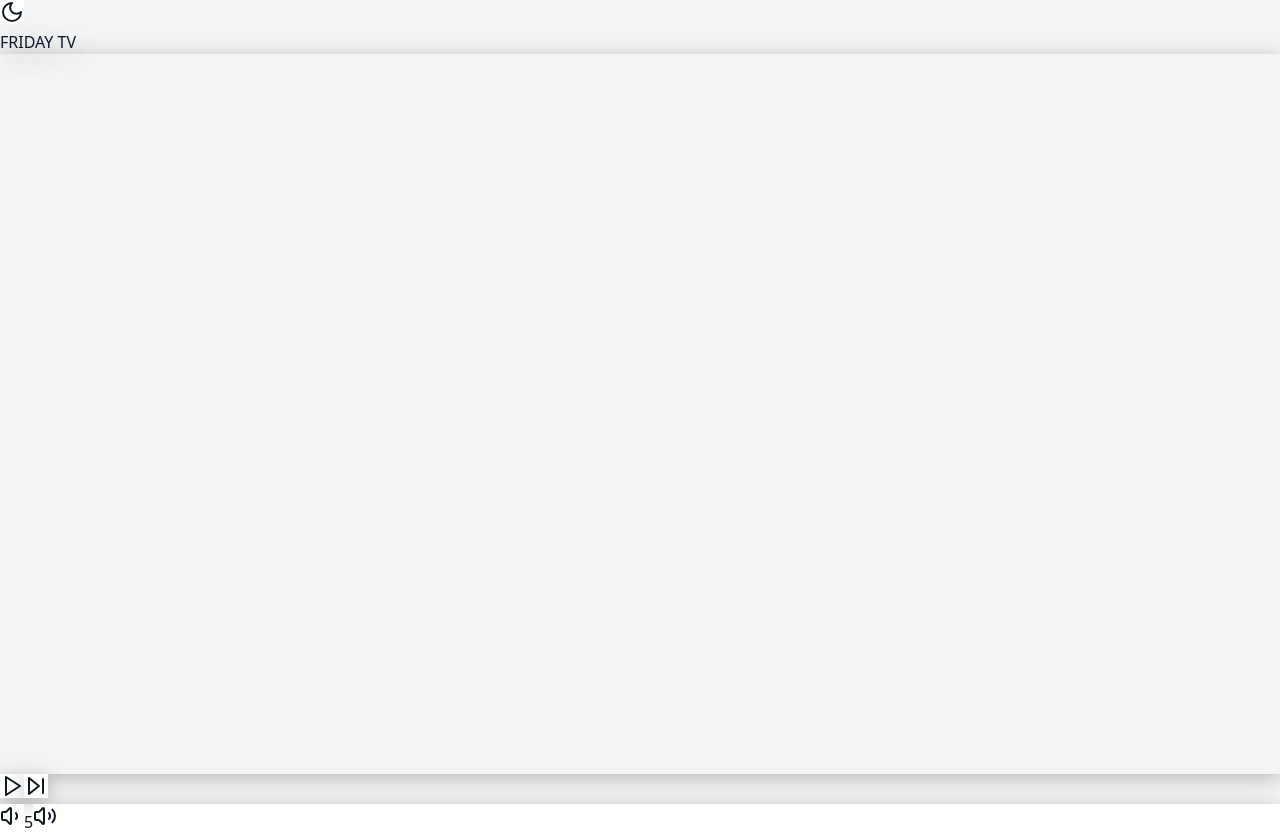
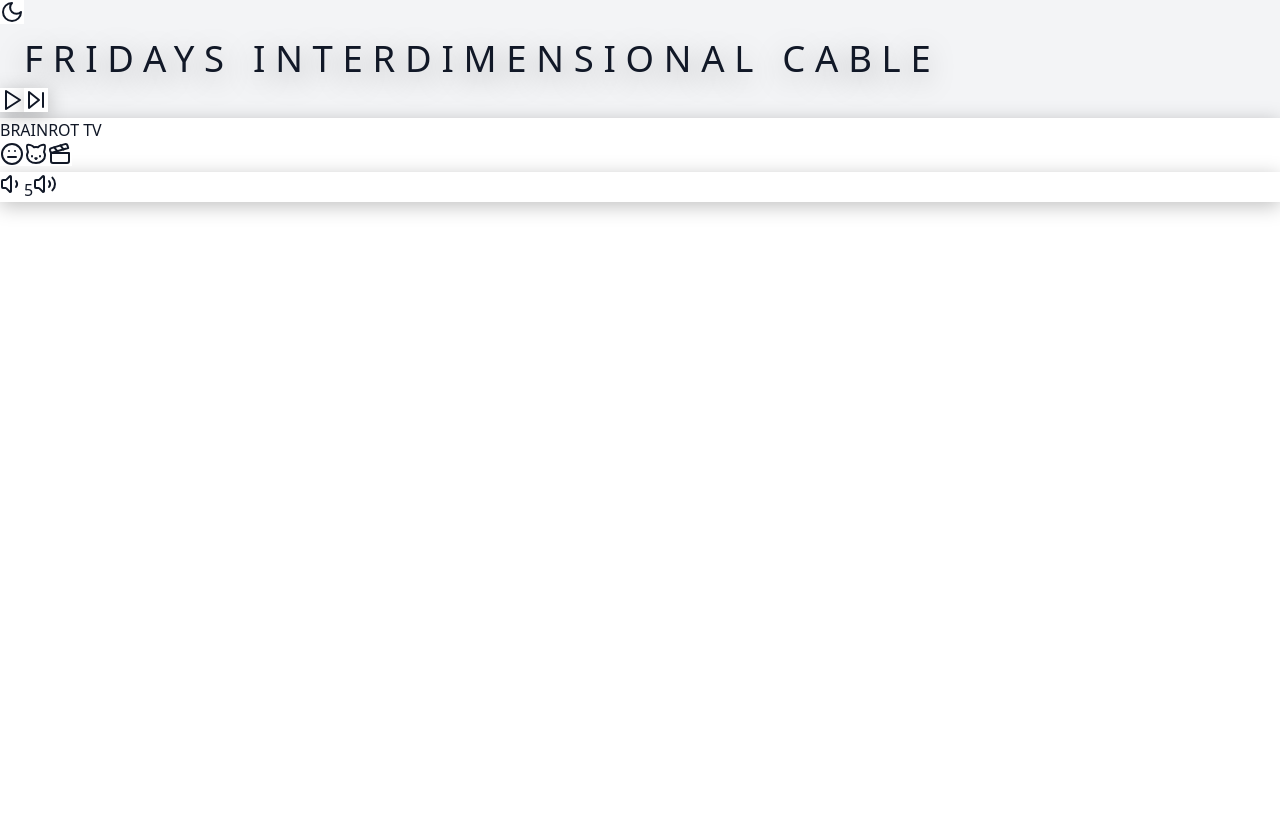
Before and after one commit to NatalieFromCalifornia/friday-tv, a React (Vite) app: page / in a window 1280 px wide. After the commit the page ends 800 px from the top, so only its background shows below. Built offline with nearby package versions, Linux system fonts and the light colour scheme.

Commit message:
added channels button

```diff
--- a/src/VideoPlayer.tsx
+++ b/src/VideoPlayer.tsx
@@ -1,6 +1,6 @@
 // Import required dependencies
 import React, { useState, useEffect } from 'react';
-import { Moon, Sun, Play, Pause, SkipForward, Volume1, Volume2 } from 'lucide-react';
+import { Moon, Sun, Play, Pause, SkipForward, Volume1, Volume2, Meh, Cat, Clapperboard } from 'lucide-react';
 
 // Interface for shadow styles
 interface ShadowStyle extends React.CSSProperties {
@@ -12,21 +12,6 @@ interface ShadowStyle extends React.CSSProperties {
 // Main VideoPlayer component
 const VideoPlayer: React.FC = () => {
   const containerRef = React.useRef<HTMLDivElement>(null);
-  const [containerWidth, setContainerWidth] = useState<number>(0);
-
-  // Update container width on mount and window resize
-  useEffect(() => {
-    const updateWidth = () => {
-      if (containerRef.current) {
-        const width = containerRef.current.offsetWidth;
-        setContainerWidth(width);
-      }
-    };
-
-    updateWidth();
-    window.addEventListener('resize', updateWidth);
-    return () => window.removeEventListener('resize', updateWidth);
-  }, []);
 
   // YouTube playlist ID - replace with your own
   const PLAYLIST_ID = 'PLGuEiIpCwgO1N8uHEq-v88e0_PPDhQJEu';
@@ -37,6 +22,7 @@ const VideoPlayer: React.FC = () => {
   const [volume, setVolume] = useState<number>(5.0);
   const [player, setPlayer] = useState<YT.Player | null>(null);
   const [playedVideos, setPlayedVideos] = useState<string[]>([]);
+  const [currentChannel, setCurrentChannel] = useState<string>('BRAINROT')
 
   // Initialize YouTube API
   useEffect(() => {
@@ -56,13 +42,10 @@ const VideoPlayer: React.FC = () => {
     const container = containerRef.current;
     if (!container) return;
 
-    const width = container.offsetWidth;
-    const height = (width * 9) / 16;
-
     // Create new player instance
     new window.YT.Player('youtube-player', {
-      height: String(height),
-      width: String(width),
+      height: '100%',
+      width: '100%',
       playerVars: {
         listType: 'playlist',
         list: PLAYLIST_ID,
@@ -162,9 +145,9 @@ const VideoPlayer: React.FC = () => {
   const styles = getThemeStyles();
 
   return (
-    <div className="flex justify-center items-center w-full h-screen font-[Miracode] overflow-hidden"
+    <div className="leading-none flex flex-col h-screen p-4 font-[Zector] overflow-hidden transition-colors"
          style={styles.container}>
-      <div className="w-full min-w-[640px] px-4 sm:px-6 lg:px-8">
+      <div className="w-full max-w-[1440px] min-w-[640px] pb-8 mx-auto h-full flex flex-col">
         {/* Theme toggle button */}
         <div className="flex justify-end">
           <button
@@ -177,23 +160,28 @@ const VideoPlayer: React.FC = () => {
         </div>
 
         {/* Title */}
+        <div className="w-full mb-4 overflow-hidden">
           <h1
-          className="w-full mb-8 text-4xl sm:text-5xl font-[Zector] tracking-[0.5em] text-center whitespace-nowrap"
-          style={titleShadowStyle}
+            className="w-full font-[Zector] text-center mx-auto px-2"
+            style={{
+              ...titleShadowStyle,
+              fontSize: 'clamp(1rem, 3vw, 2.5rem)',
+              letterSpacing: 'clamp(0.1em, 0.8vw, 0.3em)',
+              transform: 'scale(0.95)', // Slightly reduce the text to prevent edge cases
+              maxWidth: '100%',
+              display: 'inline-block'
+            }}
           >
-          FRIDAY TV
+            FRIDAYS INTERDIMENSIONAL CABLE
           </h1>
+        </div>
 
-        <div className="w-full mx-auto flex flex-col items-center">
-          <div style={{ width: '100%', maxWidth: '1440px', margin: '0 auto' }}>
         {/* Video container */}
+        <div className="flex-1 min-h-0">
           <div
             ref={containerRef}
-              className="relative bg-black rounded-lg overflow-hidden"
-              style={{
-                height: `${(containerWidth * 9) / 16}px`,
-                ...playerShadowStyle
-              }}
+            className="relative bg-black rounded-lg overflow-hidden h-full"
+            style={playerShadowStyle}
           >
             <div
               id="youtube-player"
@@ -205,10 +193,11 @@ const VideoPlayer: React.FC = () => {
               onClick={togglePlayPause}
             />
           </div>
+        </div>
 
         {/* Controls section */}
         <div
-              className="mt-8"
+          className="mt-8 font-bold"
           style={{
             position: 'relative',
             zIndex: 2,
@@ -245,18 +234,57 @@ const VideoPlayer: React.FC = () => {
               </div>
             </button>
 
-                {/* Dummy button - spans 8 columns */}
+            {/* Dummy button - spans remaining columns */}
             <div
-                  className="col-span-8 p-3 rounded-lg"
+              className="col-span-5 p-3 rounded-lg flex items-center justify-end gap-3"
               style={{
                 ...styles.control,
                 ...controlShadowStyle
               }}
             />
 
+            {/* Channel controls */}
+            <div
+              className="col-span-3 p-2 sm:p-3 rounded-lg flex items-center justify-center"
+              style={{
+                ...styles.control,
+                ...controlShadowStyle
+              }}
+            >
+              <div className="flex-1 text-center text-lg items-center justify-center mr-2 truncate">
+                {currentChannel && `${currentChannel} TV`}
+              </div>
+
+              <div className="flex gap-2 shrink-0">
+                <button
+                  onClick={()=> setCurrentChannel('BRAINROT')}
+                  className="w-10 h-10 rounded-lg transition-colors hover:brightness-95 active:brightness-90 flex items-center justify-center"
+                  style={styles.control}
+                >
+                  <Meh className="w-5 h-5" />
+                </button>
+
+                <button
+                  onClick={()=> setCurrentChannel('FURRY')}
+                  className="w-10 h-10 rounded-lg transition-colors hover:brightness-95 active:brightness-90 flex items-center justify-center"
+                  style={styles.control}
+                >
+                  <Cat className="w-5 h-5" />
+                </button>
+
+                <button
+                  onClick={()=> setCurrentChannel('MEALTIME')}
+                  className="w-10 h-10 rounded-lg transition-colors hover:brightness-95 active:brightness-90 flex items-center justify-center"
+                  style={styles.control}
+                >
+                  <Clapperboard className="w-5 h-5" />
+                </button>
+              </div>
+            </div>
+
             {/* Volume controls */}
             <div
-                  className="col-span-2 p-2 rounded-lg flex items-center justify-between"
+              className="col-span-2 px-4 py-2 rounded-lg flex items-center justify-between"
               style={{
                 ...styles.control,
                 ...controlShadowStyle
@@ -264,20 +292,20 @@ const VideoPlayer: React.FC = () => {
             >
               <button
                 onClick={() => adjustVolume(-1)}
-                    className="p-1 flex justify-center items-center transition-colors rounded-lg hover:brightness-95 active:brightness-90"
+                className="w-10 h-10 flex justify-center items-center transition-colors rounded-lg hover:brightness-95 active:brightness-90"
                 aria-label="Decrease volume"
                 style={styles.control}
               >
                 <Volume1 className="w-6 h-5" />
               </button>
 
-                  <span className="w-14 text-center text-lg" aria-label="Current volume">
+              <span className="w-14 text-center text-lg flex items-center justify-center" aria-label="Current volume">
                 {volume}
               </span>
 
               <button
                 onClick={() => adjustVolume(1)}
-                    className="p-1 flex justify-center items-center transition-colors rounded-lg hover:brightness-95 active:brightness-90"
+                className="w-10 h-10 flex justify-center items-center transition-colors rounded-lg hover:brightness-95 active:brightness-90"
                 aria-label="Increase volume"
                 style={styles.control}
               >
@@ -288,8 +316,6 @@ const VideoPlayer: React.FC = () => {
         </div>
       </div>
     </div>
-      </div>
-    </div>
   );
 };
 
```
Lines whose indentation alone changed are shown as unchanged.
